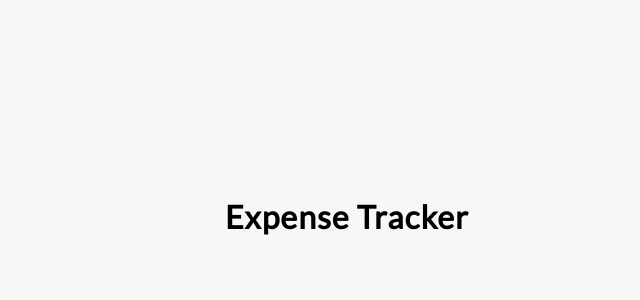
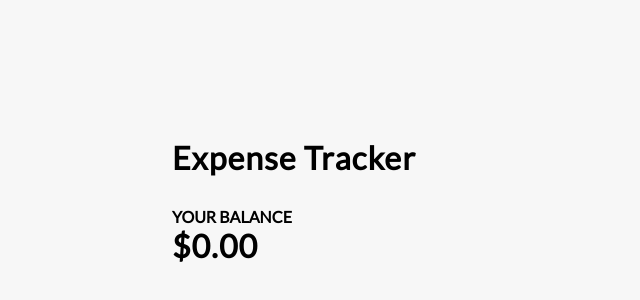
Before and after one commit to AshrafMuhammadNaeem/expense-tracker, a React (Create React App) app: page / in a window 1280 px wide. Shown: the part 184-484 px from the top of the page, without its empty margins (293-933 px from the left). Built offline with nearby package versions, Linux system fonts and the light colour scheme.

Commit message:
Created Balance Compenent
Looking at UI of app, creating components and then will add functionality

```diff
--- a/src/App.js
+++ b/src/App.js
@@ -1,5 +1,6 @@
 import React from 'react';
 import './App.css';
+import { Balance } from './components/Balance';
 import { Header } from './components/Header';
 
 function App() {
@@ -7,6 +8,12 @@
     <div>
 
       <Header />
+      <div className="container">
+
+      <Balance />
+
+      </div>
+
     </div>
   );
 }
--- /dev/null
+++ b/src/components/Balance.js
@@ -0,0 +1,10 @@
+import React from 'react'
+
+export const Balance = () => {
+    return (
+        <>
+            <h4>Your Balance</h4>
+            <h1 id="balance">$0.00</h1>
+        </>
+    )
+}
```
